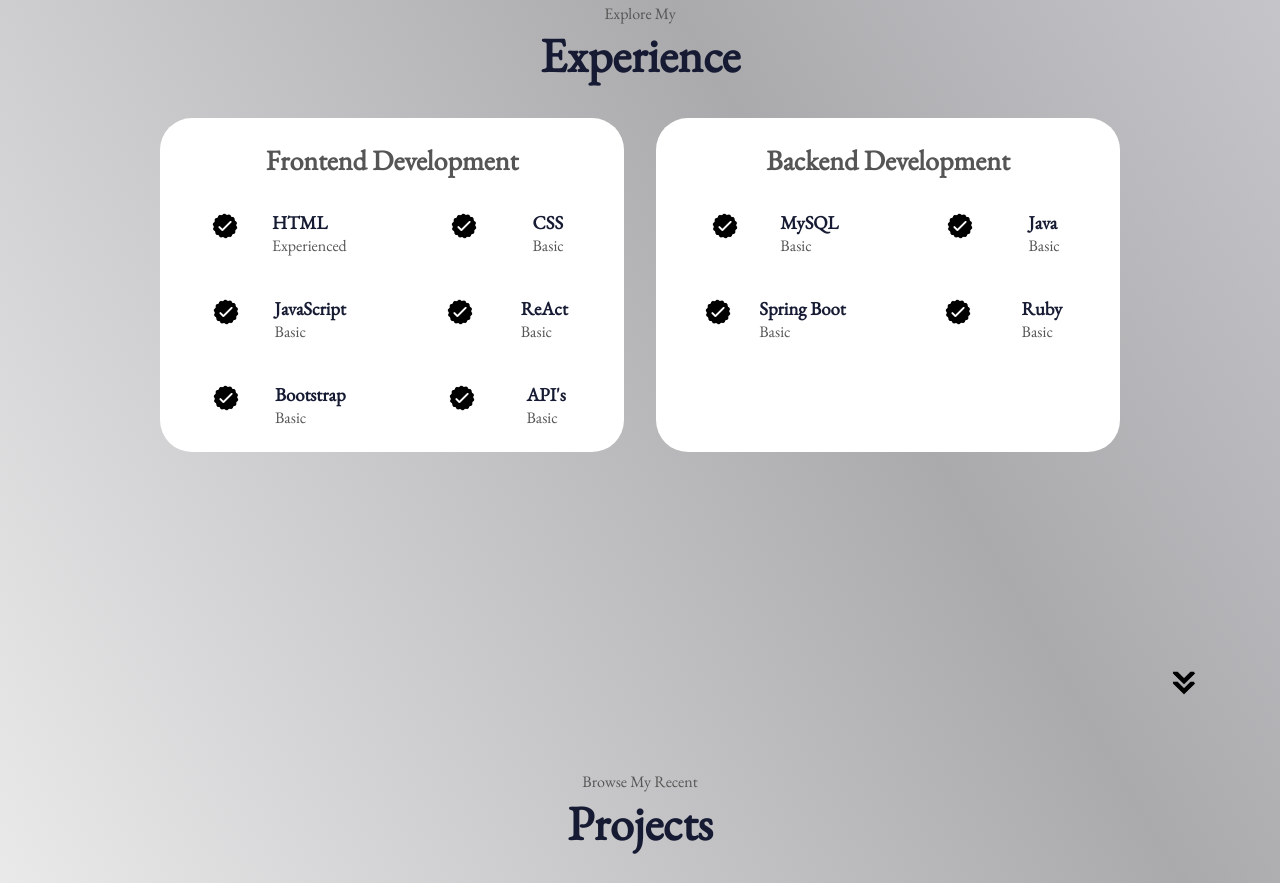
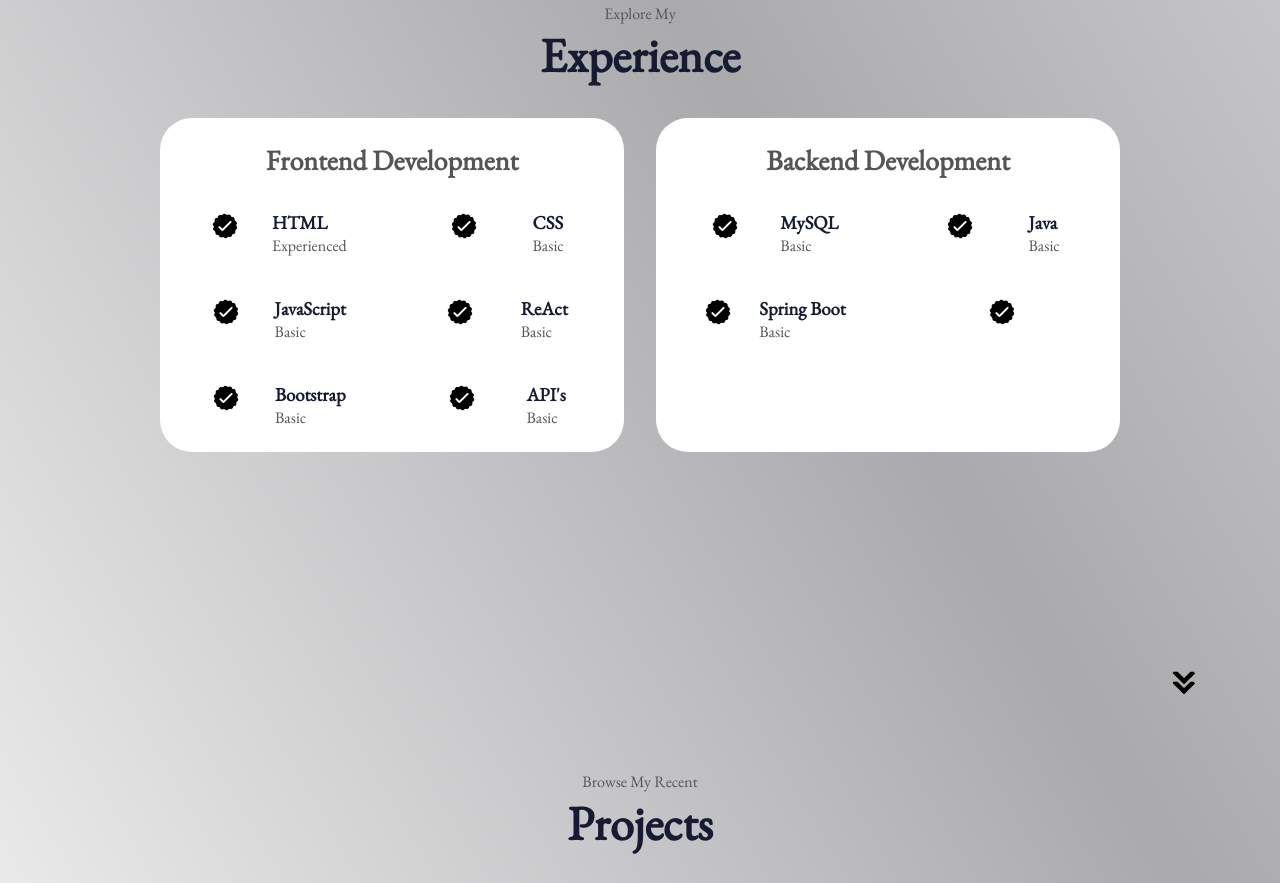
Before and after one commit to jeremiahm105/Portfolio, a plain HTML site: page index.html in a window 1280 px wide. Shown: the part 1693-2576 px from the top of the page. Drawn offline with nearby package versions, Linux system fonts and the light colour scheme.

Commit message:
working on html

```diff
--- a/index.html
+++ b/index.html
@@ -252,10 +252,10 @@
                  src="./assets/checkmark.png"
                  alt="Experience icon"
                  class="icon"/>
-                <div>
-                  <h3>Ruby</h3>
-                  <p><span>Basic</span></p>
-                </div>
+<!--                <div>-->
+<!--                  <h3>Ruby</h3>-->
+<!--                  <p><span>Basic</span></p>-->
+<!--                </div>-->
               </article>
             </div>
           </div>
@@ -327,6 +327,9 @@
                 class="btn btn-color-2 project-btn"
                 onclick="location.href='https://github.com/'">Github
               </button>
+              <button>
+                <a href="/" alt="live-btn"></a>
+              </button>
 <!--              <button-->
 <!--                class="btn btn-color-2 project-btn"-->
 <!--                onclick="location.href='https://github.com/'"-->
```
